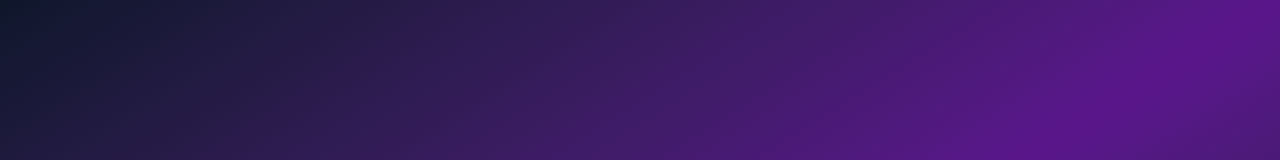
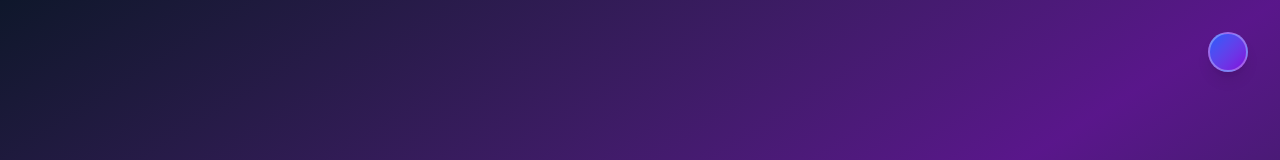
Before and after one commit to Johan-Melin/jm-card, a Next.js app: page / in a window 1280 px wide. Shown: the top 160 px of the page. Built offline with nearby package versions, Linux system fonts and the light colour scheme.

Commit message:
feat: add color dropdown

```diff
--- a/src/app/page.tsx
+++ b/src/app/page.tsx
@@ -6,10 +6,44 @@ import Card from "@/components/Card"
 
 export default function Home() {
   const [currentTheme, setCurrentTheme] = useState(0)
+  const [isDropdownOpen, setIsDropdownOpen] = useState(false)
   const theme = themes[currentTheme]
+
+  const selectTheme = (index: number) => {
+    setCurrentTheme(index)
+    setIsDropdownOpen(false)
+  }
+
+  const buttonTransition = "hover:scale-110 transition-all duration-100 cursor-pointer"
 
   return (
     <div className={`min-h-screen ${theme.background} flex items-center justify-center`}>
+
+      <div className="absolute top-8 right-8">
+        <div className="relative">
+
+          <button
+            onClick={() => setIsDropdownOpen(!isDropdownOpen)}
+            className={`w-10 h-10 ${theme.previewColor} rounded-full border-2 border-white/30 shadow-lg ${buttonTransition}`}
+            aria-label="Select theme"
+          />
+
+          {isDropdownOpen && (
+            <div className="absolute top-14 right-0">
+              {themes.map((themeOption, index) => (
+                index !== currentTheme &&
+                <button
+                  key={index}
+                  onClick={() => selectTheme(index)}
+                  className={`w-10 h-10 ${themeOption.previewColor} rounded-full border-2 border-white/30 ${buttonTransition}`}
+                  aria-label={`Select ${themeOption.name} theme`}
+                />
+              ))}
+            </div>
+          )}
+        </div>
+      </div>
+
       <Card theme={theme} />
     </div>
   );
```
